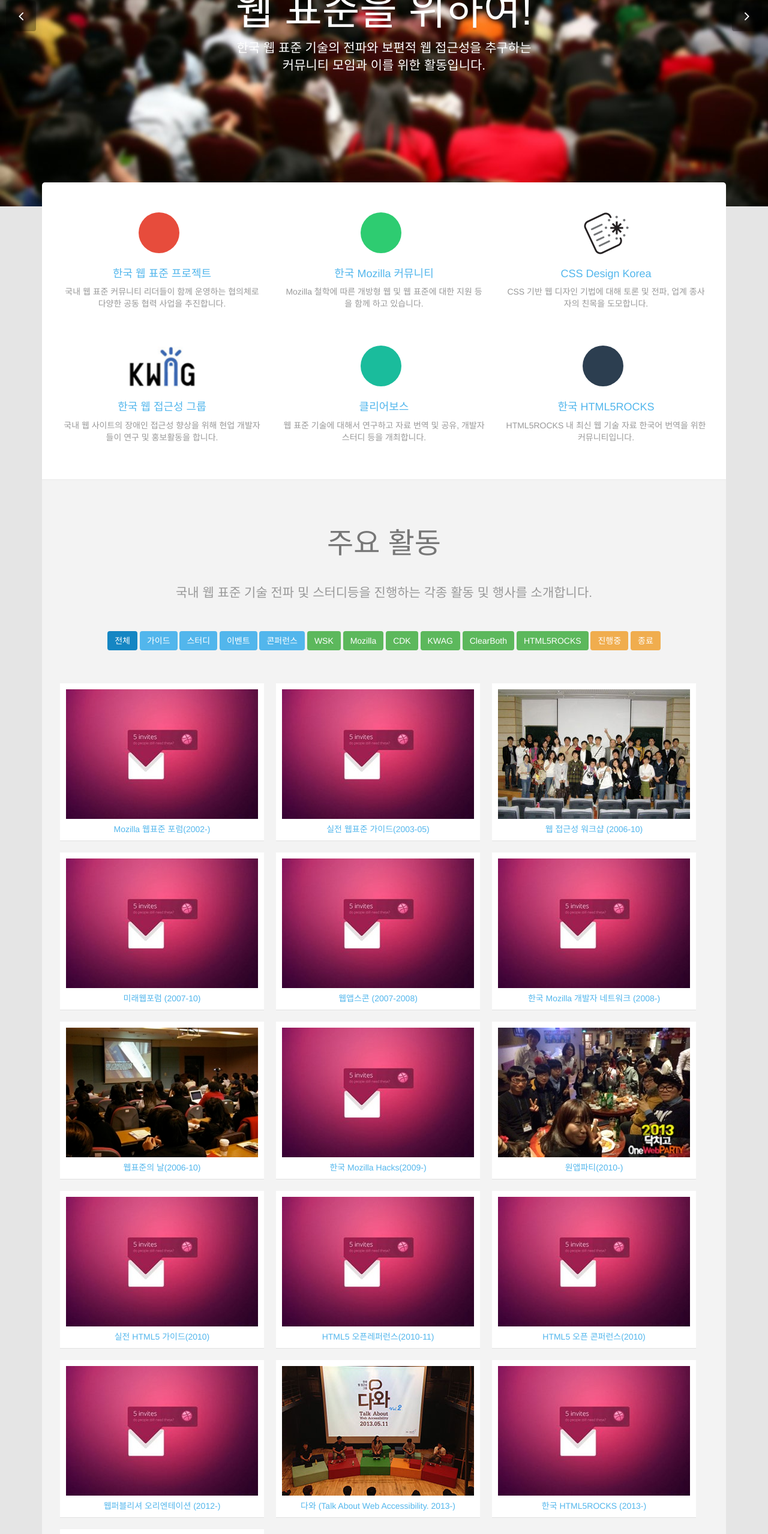
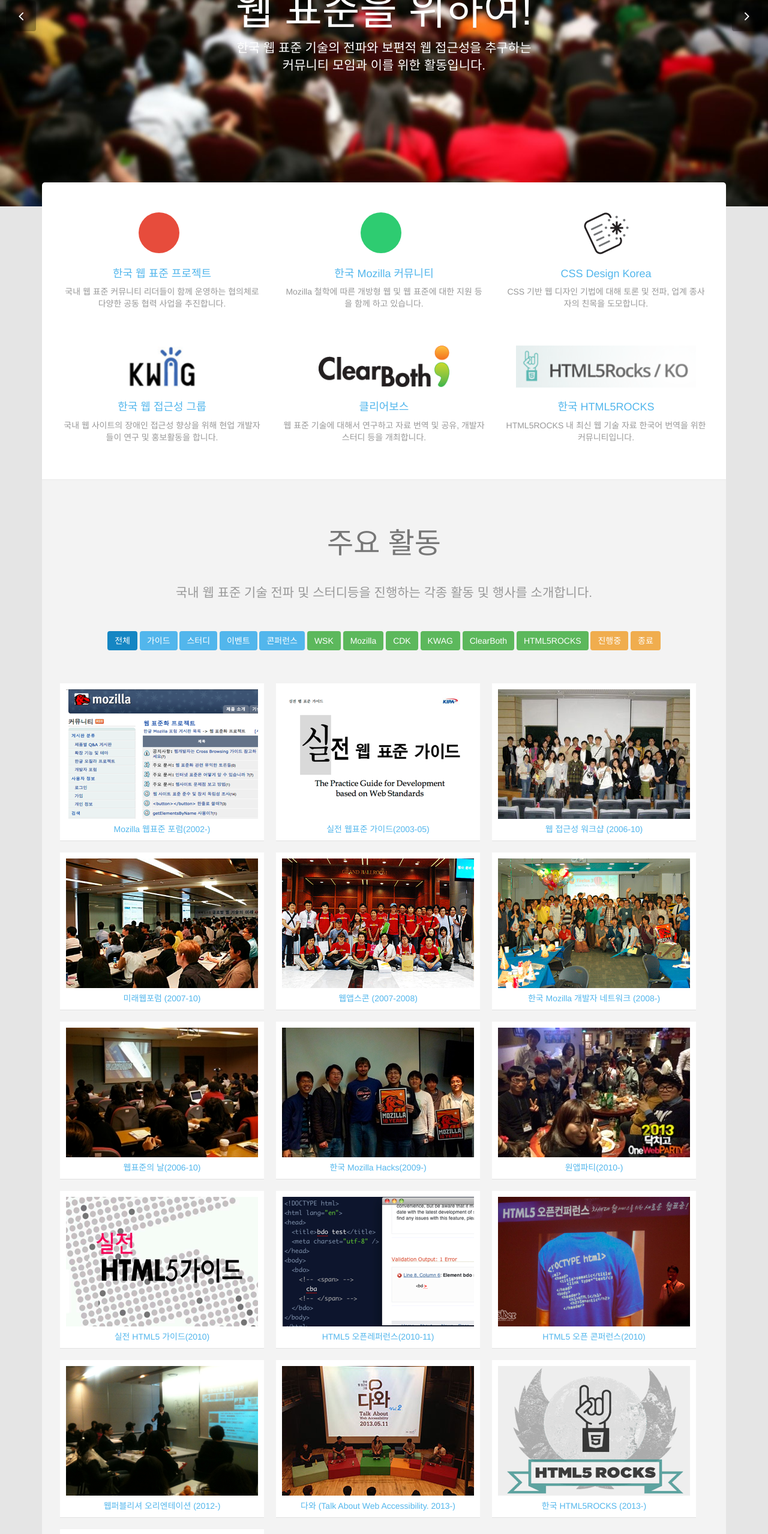
Before and after one commit to channy/webstandards.or.kr, a plain HTML site: page index.html in a window 1280 px wide. Shown: the part 240-2797 px from the top of the page at 60% size. Drawn offline with Linux system fonts and the light colour scheme.

Commit message:
add image(logo/member)

```diff
--- a/index.html
+++ b/index.html
@@ -105,14 +105,14 @@
                     </div>
                     <div class="col-md-4 col-sm-6">
                         <div class="center">
-                            <i class="icon-md icon-color5"></i>
+                            <img src="assets/images/logo/clearboth.png" alt="" class="commLogo">
                             <h4><a href="http://clearboth.org">클리어보스</a></h4>
                             <p>웹 표준 기술에 대해서 연구하고 자료 번역 및 공유, 개발자 스터디 등을 개최합니다.</p>
                         </div>
                     </div>
                     <div class="col-md-4 col-sm-6">
                         <div class="center">
-                            <i class="icon-md icon-color6"></i>
+                            <img src="assets/images/logo/html5rock.png" alt="" class="commLogo">
                             <h4><a href="http://html5rocksko.blogspot.kr/">한국 HTML5ROCKS</a></h4>
                             <p>HTML5ROCKS 내 최신 웹 기술 자료 한국어 번역을 위한 커뮤니티입니다.</p>
                         </div>
@@ -149,7 +149,7 @@
                     <li class="portfolio-item guide mozilla going">
                         <div class="item-inner">
                             <div class="portfolio-image">
-                                <img src="assets/images/portfolio/thumb/item4.jpg" alt="Mozilla 웹표준포럼">
+                                <img src="assets/images/portfolio/thumb/mozwebstandardforum.png" alt="Mozilla 웹표준포럼">
                             </div>
                                 <div class="overlay">
                                     <p class="preview">
@@ -163,7 +163,7 @@
                     <li class="portfolio-item guide wsk closed">
                         <div class="item-inner">
                             <div class="portfolio-image">
-                                <img src="assets/images/portfolio/thumb/item4.jpg" alt="실전 웹표준가이드">
+                                <img src="assets/images/portfolio/thumb/webstandardguide.png" alt="실전 웹표준가이드">
                             </div>
             			    	<div class="overlay">
                                 <p class="preview">
@@ -191,7 +191,7 @@
                     <li class="portfolio-item conference mozilla closed">
                         <div class="item-inner">
                             <div class="portfolio-image">
-                                <img src="assets/images/portfolio/thumb/item4.jpg" alt="미래웹포럼">
+                                <img src="assets/images/portfolio/thumb/fwf.png" alt="미래웹포럼">
                             </div>
                                 <div class="overlay">
                                     <p class="preview">
@@ -206,7 +206,7 @@
                     <li class="portfolio-item conference wsk closed">
                         <div class="item-inner">
                             <div class="portfolio-image">
-                                <img src="assets/images/portfolio/thumb/item4.jpg" alt="웹앱스콘">
+                                <img src="assets/images/portfolio/thumb/webappcon.png" alt="웹앱스콘">
                             </div>
                                 <div class="overlay">
                                     <p class="preview">
@@ -221,7 +221,7 @@
                     <li class="portfolio-item guide wsk closed">
                         <div class="item-inner">
                             <div class="portfolio-image">
-                                <img src="assets/images/portfolio/thumb/item4.jpg" alt="웹앱스콘">
+                                <img src="assets/images/portfolio/thumb/mdn.png" alt="웹앱스콘">
                             </div>
                                 <div class="overlay">
                                     <p class="preview">
@@ -249,7 +249,7 @@
                     <li class="portfolio-item guide mozilla going">
                         <div class="item-inner">
                             <div class="portfolio-image">
-                                <img src="assets/images/portfolio/thumb/item4.jpg" alt="한국 Mozilla Hacks">
+                                <img src="assets/images/portfolio/thumb/mozhack.png" alt="한국 Mozilla Hacks">
                             </div>
                                 <div class="overlay">
                                     <p class="preview">
@@ -278,7 +278,7 @@
                     <li class="portfolio-item guide wsk closed">
                         <div class="item-inner">
                             <div class="portfolio-image">
-                                <img src="assets/images/portfolio/thumb/item4.jpg" alt="실전 HTML5 가이드">
+                                <img src="assets/images/portfolio/thumb/html5guide.kr.png" alt="실전 HTML5 가이드">
                             </div>
                                 <div class="overlay">
                                     <p class="preview">
@@ -293,7 +293,7 @@
                     <li class="portfolio-item guide clearboth closed">
                         <div class="item-inner">
                             <div class="portfolio-image">
-                                <img src="assets/images/portfolio/thumb/item4.jpg" alt="HTML5 오픈 레퍼런스">
+                                <img src="assets/images/portfolio/thumb/html5openref.png" alt="HTML5 오픈 레퍼런스">
                             </div>
                                 <div class="overlay">
                                     <p class="preview">
@@ -308,7 +308,7 @@
                     <li class="portfolio-item conference wsk closed">
                         <div class="item-inner">
                             <div class="portfolio-image">
-                                <img src="assets/images/portfolio/thumb/item4.jpg" alt="HTML5 오픈 콘퍼런스">
+                                <img src="assets/images/portfolio/thumb/html5openconf.png" alt="HTML5 오픈 콘퍼런스">
                             </div>
                                 <div class="overlay">
                                     <p class="preview">
@@ -322,7 +322,7 @@
                     <li class="portfolio-item study clearboth going">
                         <div class="item-inner">
                             <div class="portfolio-image">
-                                <img src="assets/images/portfolio/thumb/item4.jpg" alt="웹퍼블리셔 오리엔테이션">
+                                <img src="assets/images/portfolio/thumb/webpubot.png" alt="웹퍼블리셔 오리엔테이션">
                             </div>
                                 <div class="overlay">
                                     <p class="preview">
@@ -351,7 +351,7 @@
                     <li class="portfolio-item guide html5rocks going">
                         <div class="item-inner">
                             <div class="portfolio-image">
-                                <img src="assets/images/portfolio/thumb/item4.jpg" alt="한국 HTML5 ROCKS">
+                                <img src="assets/images/portfolio/thumb/html5rock.kr.png" alt="한국 HTML5 ROCKS">
                             </div>
                                 <div class="overlay">
                                     <p class="preview">
@@ -365,7 +365,7 @@
                     <li class="portfolio-item event wsk going">
                         <div class="item-inner">
                             <div class="portfolio-image">
-                                <img src="assets/images/portfolio/thumb/item4.jpg" alt="Test for the Web Forard">
+                                <img src="assets/images/portfolio/thumb/ttwf.png" alt="Test for the Web Forard">
                             </div>
                                 <div class="overlay">
                                     <p class="preview">
@@ -448,7 +448,7 @@
                                 </div>
                                 <div class="col-sm-4">
                                     <div class="member">
-                                        <p><img class="img-responsive img-thumbnail img-circle" src="assets/images/members/channy.jpg" alt="" ></p>
+                                        <p><img class="img-responsive img-thumbnail img-circle" src="assets/images/members/hyeonseok.shin.png" alt="" ></p>
                                         <h3>신현석<small class="designation">Mozilla 한국 커뮤니티</small></h3>
                                     </div>
                                 </div>
@@ -476,7 +476,7 @@
                                 </div>
                                 <div class="col-sm-4">
                                     <div class="member">
-                                        <p><img class="img-responsive img-thumbnail img-circle" src="assets/images/members/channy.jpg" alt="" ></p>
+                                        <p><img class="img-responsive img-thumbnail img-circle" src="assets/images/members/hooney.jo.png" alt="" ></p>
                                         <h3>조훈<small class="designation">한국 웹 접근성 그룹</small></h3>
                                     </div>
                                 </div>
@@ -486,19 +486,19 @@
                             <div class="row">
                                 <div class="col-sm-4">
                                     <div class="member">
-                                        <p><img class="img-responsive img-thumbnail img-circle" src="assets/images/members/channy.jpg" alt="" ></p>
+                                        <p><img class="img-responsive img-thumbnail img-circle" src="assets/images/members/jiho.choo.png" alt="" ></p>
                                         <h3>추지호<small class="designation">ClearBoth</small></h3>
                                     </div>
                                 </div>
                                 <div class="col-sm-4">
                                     <div class="member">
-                                        <p><img class="img-responsive img-thumbnail img-circle" src="assets/images/members/channy.jpg" alt="" ></p>
+                                        <p><img class="img-responsive img-thumbnail img-circle" src="assets/images/members/eun.cho.png" alt="" ></p>
                                         <h3>조은<small class="designation">ClearBoth</small></h3>
                                     </div>
                                 </div>
                                 <div class="col-sm-4">
                                     <div class="member">
-                                        <p><img class="img-responsive img-thumbnail img-circle" src="assets/images/members/channy.jpg" alt="" ></p>
+                                        <p><img class="img-responsive img-thumbnail img-circle" src="assets/images/members/changw.doh.png" alt="" ></p>
                                         <h3>도창욱<small class="designation">한국 HTML5ROCKS</small></h3>
                                     </div>
                                 </div>
```
Also changed, not shown: assets/images/logo/clearboth.png (added), assets/images/logo/html5rock.png (added), assets/images/members/changw.doh.png (added), assets/images/members/eun.cho.png (added), assets/images/members/hooney.jo.png (added), assets/images/members/hyeonseok.shin.png (added), assets/images/members/jiho.choo.png (added), assets/images/portfolio/thumb/fwf.png (added), assets/images/portfolio/thumb/html5guide.kr.png (added), assets/images/portfolio/thumb/html5openconf.png (added), assets/images/portfolio/thumb/html5openref.png (added), assets/images/portfolio/thumb/html5rock.kr.png (added), assets/images/portfolio/thumb/mdn.png (added), assets/images/portfolio/thumb/mozhack.png (added), 5 more files.
